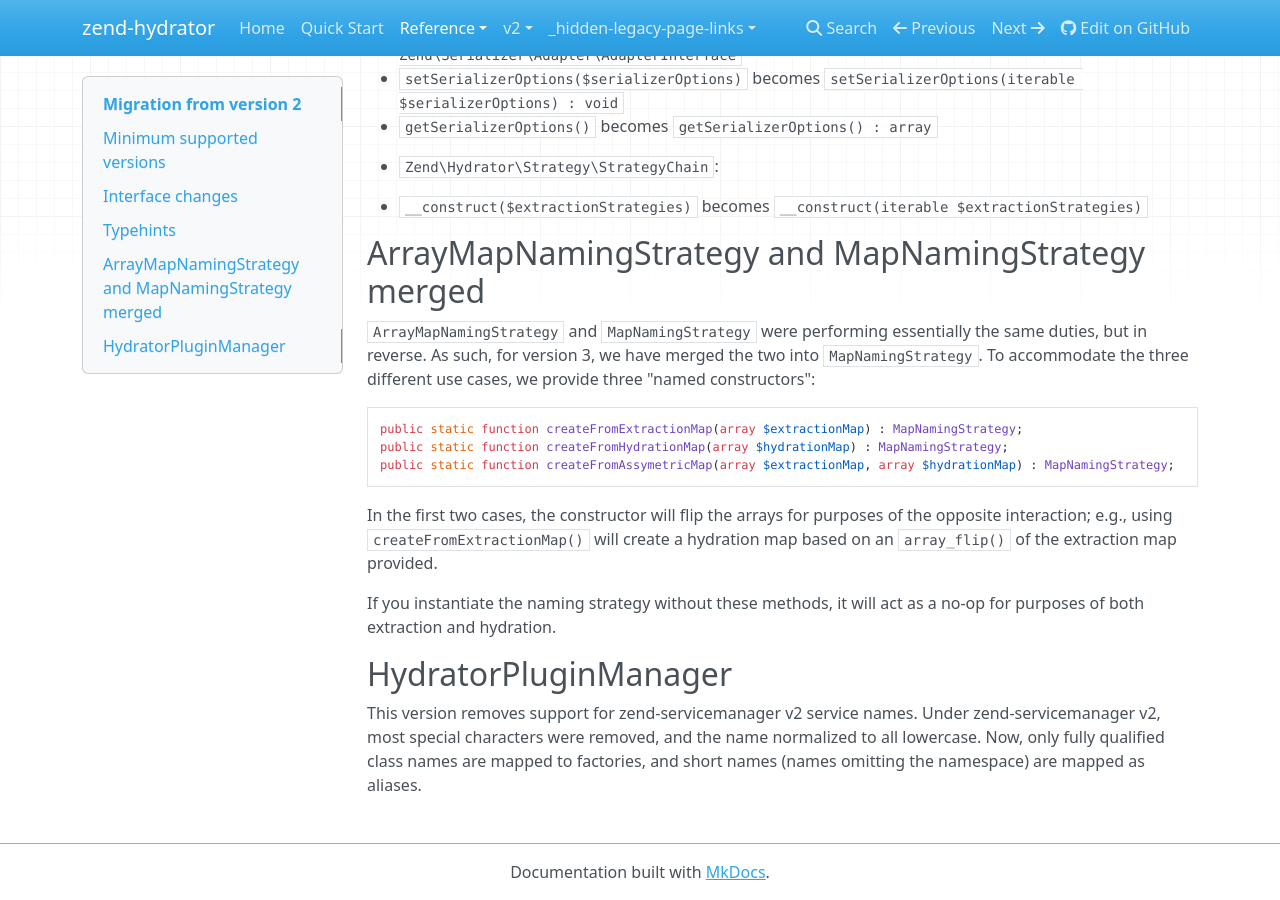
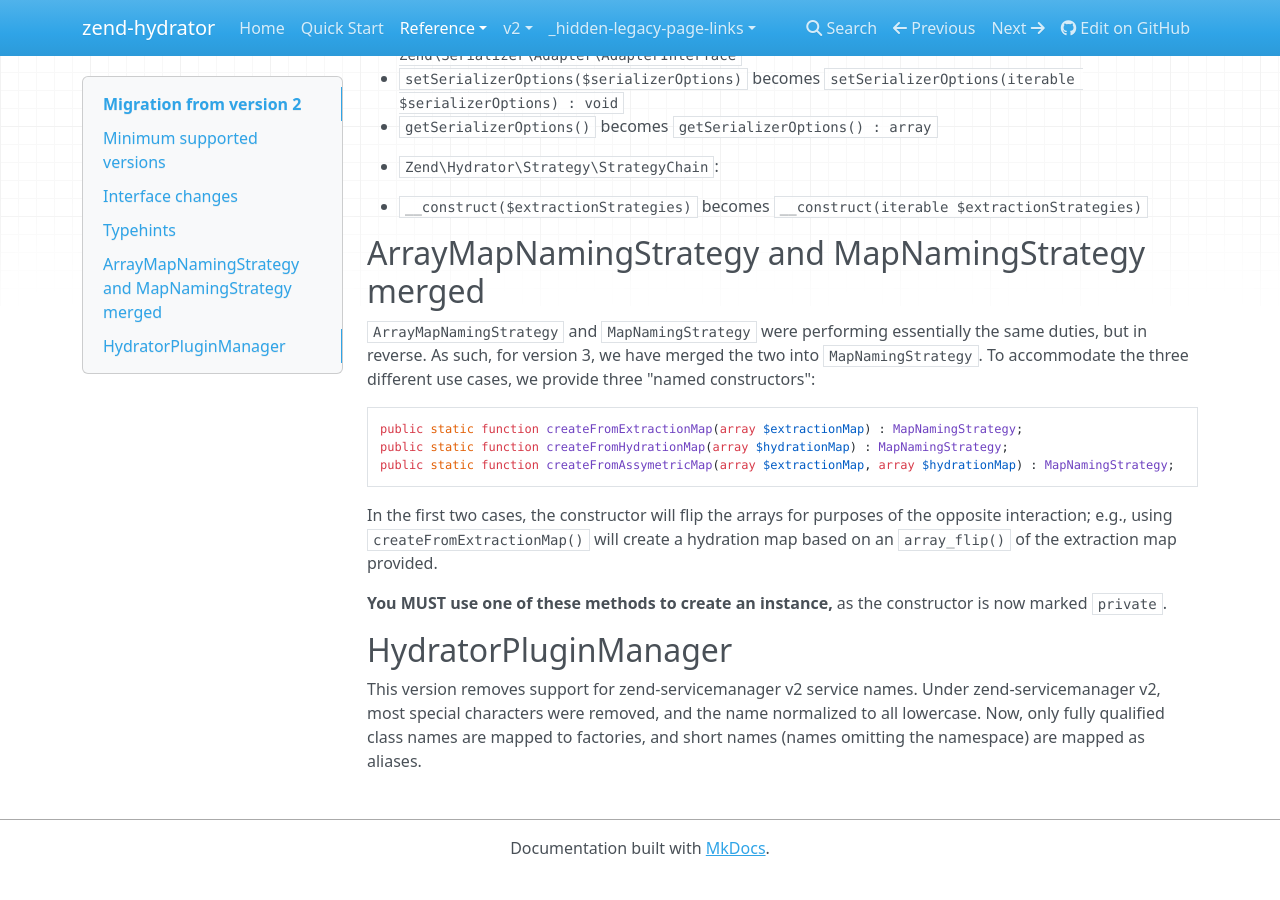
Before and after one commit to zendframework/zend-hydrator, an MkDocs documentation site: the page built from docs/book/v3/migration.md, in a window 1280 px wide and 900 px high, scrolled down 4782 px. Built offline with MkDocs 1.6.1, drawn with Linux system fonts in a browser that asks for light colours; nearby versions of some CDN libraries; old or Windows-style settings are respelled for this version of MkDocs; after the commit the page ends 5658 px from its top, so only the background shows below that.

Commit message:
Updates migration documentation for MapNamingStrategy
Notes that the constructor is now `private`.

```diff
--- a/docs/book/v3/migration.md
+++ b/docs/book/v3/migration.md
@@ -190,8 +190,8 @@ In the first two cases, the constructor will flip the arrays for purposes of the
 opposite interaction; e.g., using `createFromExtractionMap()` will create a
 hydration map based on an `array_flip()` of the extraction map provided.
 
-If you instantiate the naming strategy without these methods, it will act as a
-no-op for purposes of both extraction and hydration.
+**You MUST use one of these methods to create an instance,** as the constructor
+is now marked `private`.
 
 ## HydratorPluginManager
 
```
